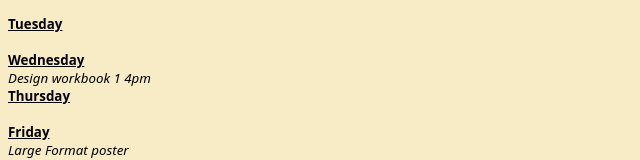
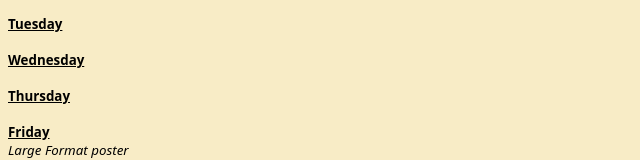
Before and after one commit to Yachty8/todo, a plain HTML site: page index.html in a window 1280 px wide. Shown: the part 155-315 px from the top of the page, without its empty margins (0-640 px from the left). Drawn offline with Linux system fonts and the light colour scheme.

Commit message:
Saved: 2026-09-09 23:21:57

```diff
--- a/index.html
+++ b/index.html
@@ -19,7 +19,7 @@ li.checked::marker { content: "\2612"; }
 <p style="background-color: #F8ECC6; margin-top:0px; margin-bottom:0px; margin-left:0px; margin-right:0px; -qt-block-indent:0; text-indent:0px;"><span style=" font-weight:700; text-decoration: underline;">Tuesday</span></p>
 <p style="background-color: #F8ECC6;-qt-paragraph-type:empty; margin-top:0px; margin-bottom:0px; margin-left:0px; margin-right:0px; -qt-block-indent:0; text-indent:0px; font-weight:700; text-decoration: underline;"><br /></p>
 <p style="background-color: #F8ECC6; margin-top:0px; margin-bottom:0px; margin-left:0px; margin-right:0px; -qt-block-indent:0; text-indent:0px;"><span style=" font-weight:700; text-decoration: underline;">Wednesday</span></p>
-<p style="background-color: #F8ECC6; margin-top:0px; margin-bottom:0px; margin-left:0px; margin-right:0px; -qt-block-indent:0; text-indent:0px;"><span style=" font-style:italic;">Design workbook 1 4pm</span></p>
+<p style="background-color: #F8ECC6;-qt-paragraph-type:empty; margin-top:0px; margin-bottom:0px; margin-left:0px; margin-right:0px; -qt-block-indent:0; text-indent:0px;"><br /></p>
 <p style="background-color: #F8ECC6; margin-top:0px; margin-bottom:0px; margin-left:0px; margin-right:0px; -qt-block-indent:0; text-indent:0px;"><span style=" font-weight:700; text-decoration: underline;">Thursday</span></p>
 <p style="background-color: #F8ECC6;-qt-paragraph-type:empty; margin-top:0px; margin-bottom:0px; margin-left:0px; margin-right:0px; -qt-block-indent:0; text-indent:0px;"><br /></p>
 <p style="background-color: #F8ECC6; margin-top:0px; margin-bottom:0px; margin-left:0px; margin-right:0px; -qt-block-indent:0; text-indent:0px;"><span style=" font-weight:700; text-decoration: underline;">Friday</span></p>
```
